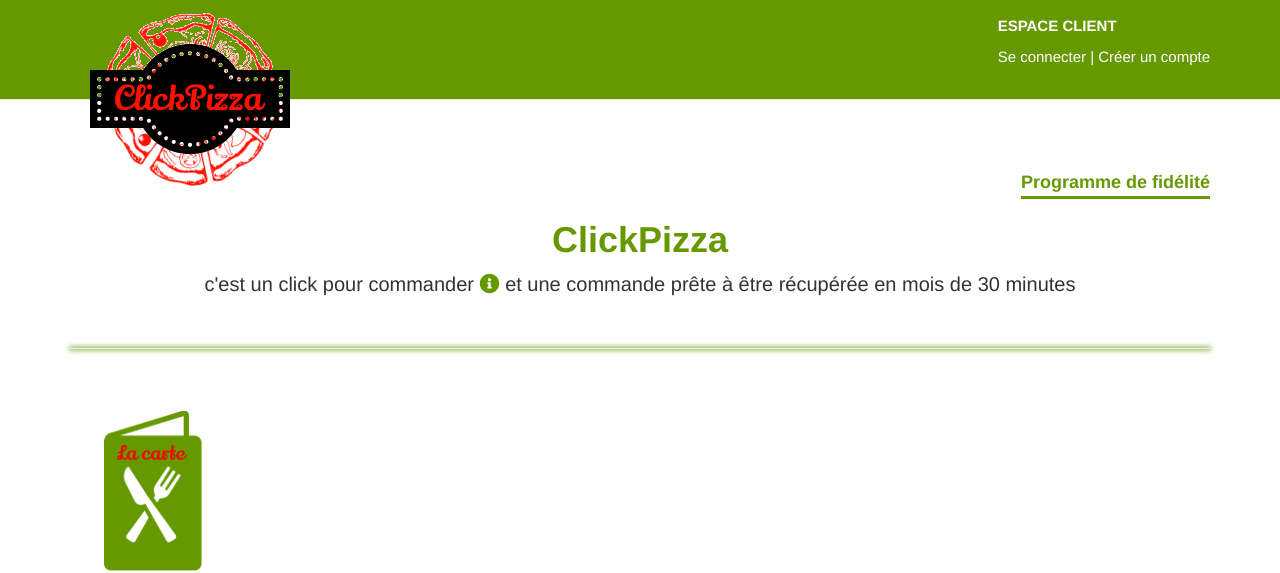
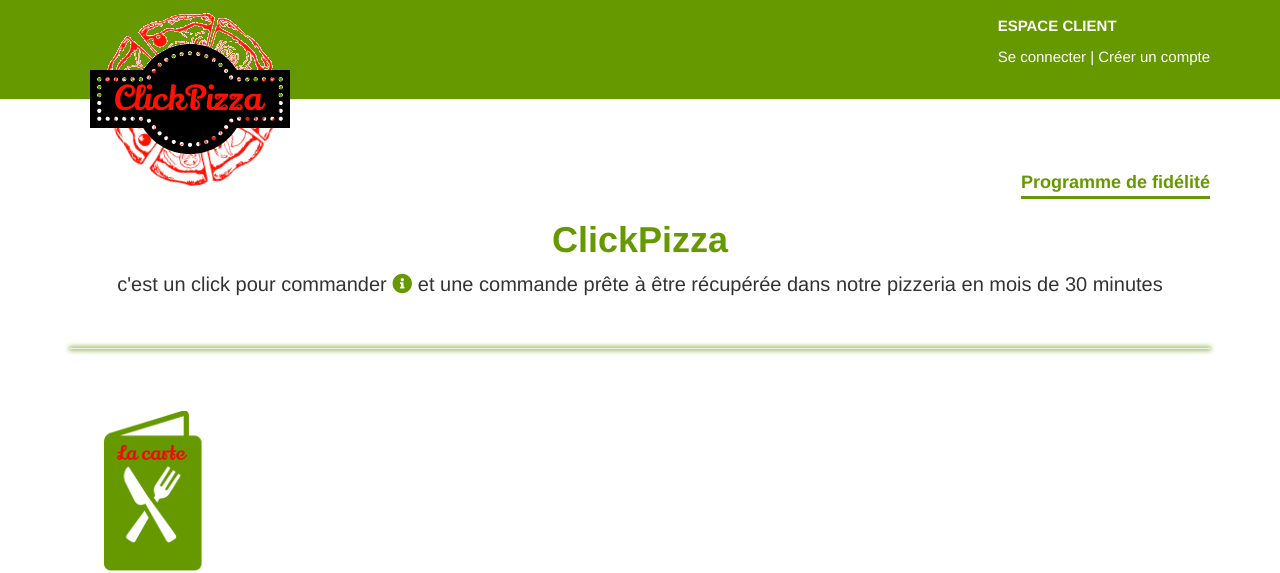
Before and after one commit to SebFolliot/ClickPizza, a PHP site: template views/index.html.twig in a window 1280 px wide. Shown: the top 573 px of the page. Run offline with PHP 8.4, Linux system fonts and the light colour scheme; the template is opened without the code that fills it, so the values that code supplies are empty; some libraries are stand-ins or nearby versions.

Commit message:
Ajout de texte au message d'accueil

```diff
--- a/views/index.html.twig
+++ b/views/index.html.twig
@@ -16,7 +16,7 @@
     </div>
 </p>
 <div id="title_message">
-    <h1 id="clickpizza"><strong>ClickPizza</strong></h1><span id="slogan"> c'est un click pour commander <i class="fas fa-info-circle" data-toggle="tooltip" style="color: #669900" title="Connexion à l'espace client obligatoire pour pouvoir commander en ligne"></i> et une commande prête à être récupérée en mois de 30 minutes</span>
+    <h1 id="clickpizza"><strong>ClickPizza</strong></h1><span id="slogan"> c'est un click pour commander <i class="fas fa-info-circle" data-toggle="tooltip" style="color: #669900" title="Connexion à l'espace client obligatoire pour pouvoir commander en ligne"></i> et une commande prête à être récupérée dans notre pizzeria en mois de 30 minutes</span>
 </div>
 <div id="add_caddy_message"></div>
 <hr style="margin-bottom: 50px" /> {% endif %}
```
